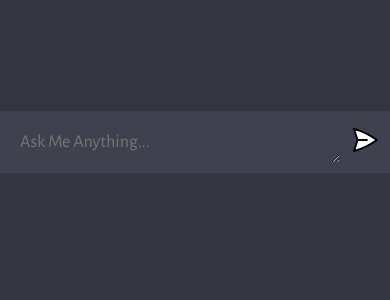
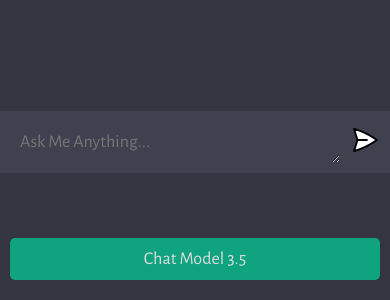
Before and after one commit to chinhong-chua/chatgpt-clone, a website built with Vite: page client/index.html in a window 390 px wide. Shown: the part 544-844 px from the top of the page. Built offline with nearby package versions, Linux system fonts and the light colour scheme; no server answers.

Commit message:
Added Navigation Button to Model 3.5

```diff
--- a/client/index.html
+++ b/client/index.html
@@ -22,6 +22,7 @@
     <link rel="stylesheet" href="style.css" />
   </head>
   <body>
+    <a href="https://chat2.chuachinhong.com" id="nav-button" target="_blank">Chat Model 3.5</a>
     <div id="app">
       <div id="chat_container"></div>
       <form>
--- a/client/style.css
+++ b/client/style.css
@@ -200,3 +200,30 @@ form img {
   font-family: 'Segoe UI', Tahoma, Geneva, Verdana, sans-serif;
   letter-spacing: 0.2dvh
 }
+
+#nav-button {
+  position: absolute;
+  top: 10px;
+  right: 10px;
+  font-size: 18px;
+  color: #dcdcdc;
+  text-decoration: none;
+  padding: 10px 20px;
+  background-color: #10a37f;
+  border-radius: 5px;
+  z-index: 1000;
+  transition: background-color 0.3s;
+}
+
+#nav-button:hover {
+  background-color: #0f8b6e;
+}
+
+@media screen and (max-width: 650px) {
+  #nav-button {
+    top: auto;
+    bottom: 20px;
+    left: 10px;
+    text-align: center;
+  }
+}
```
